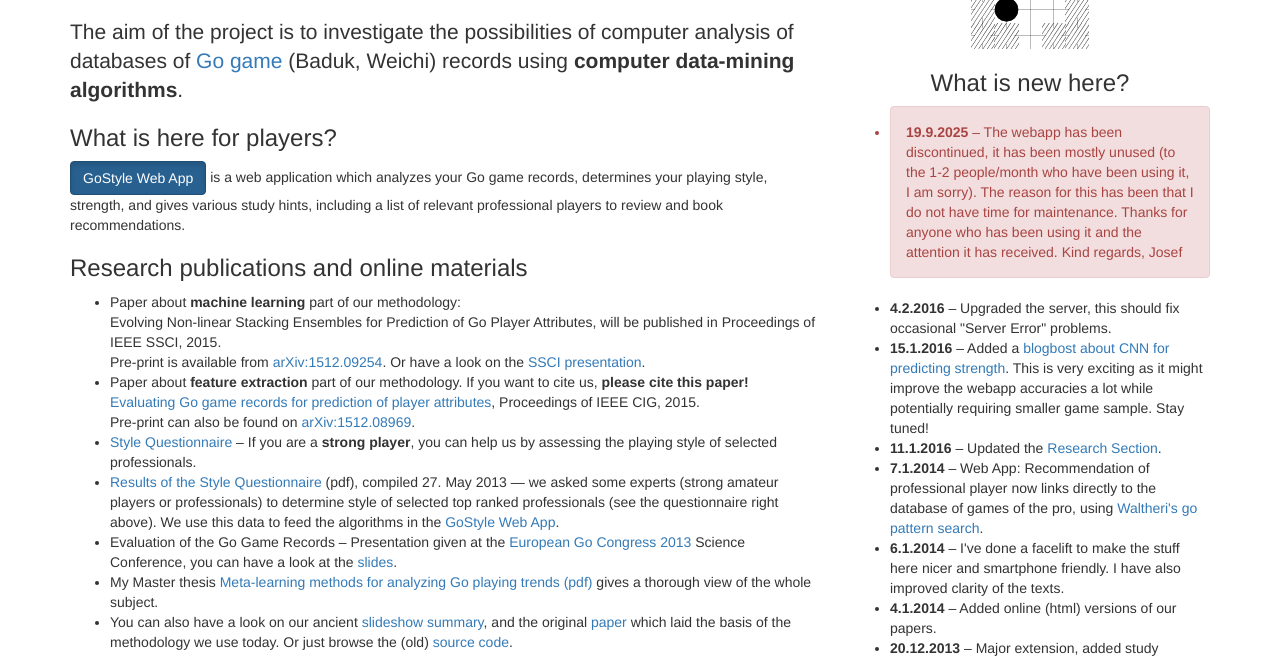
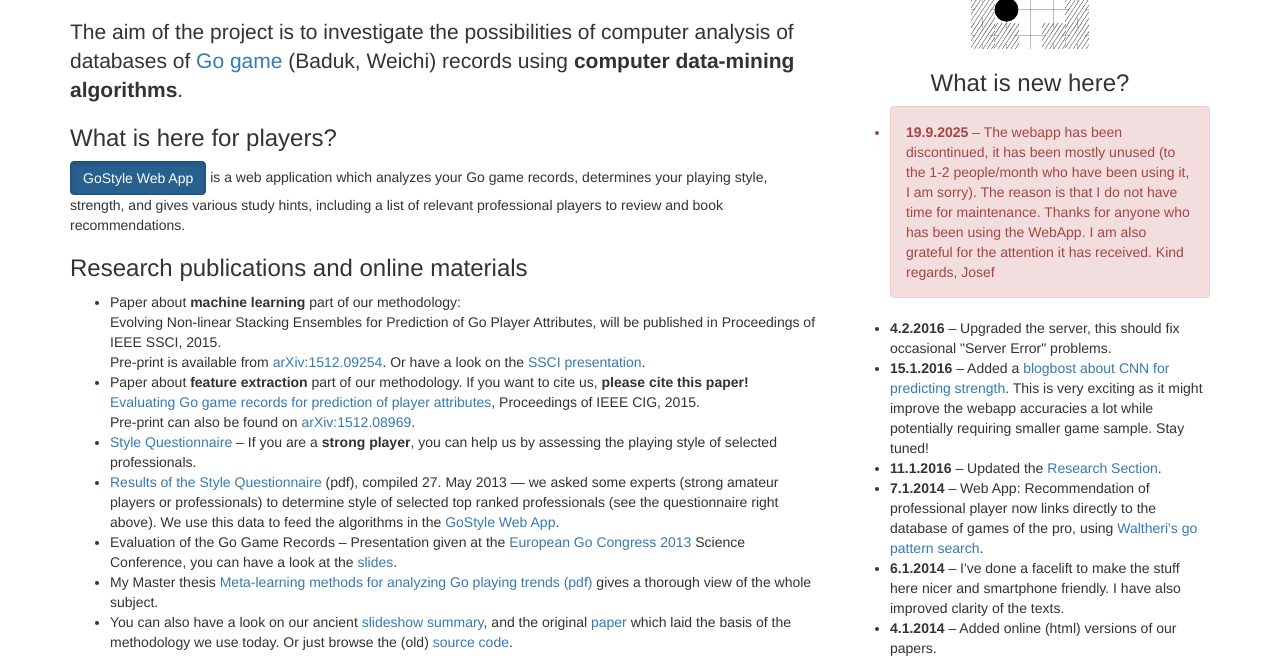
Before and after one commit to jmoudrik/gostyle, a plain HTML site: page WWW/index.html in a window 1280 px wide. Shown: the part 103-764 px from the top of the page. Drawn offline with nearby package versions, Linux system fonts and the light colour scheme.

Commit message:
improve wording

```diff
--- a/WWW/index.html
+++ b/WWW/index.html
@@ -121,7 +121,8 @@
         <ul>
         <li class="alert alert-danger">
         <b>19.9.2025</b> &ndash; The webapp has been discontinued, it has been mostly unused (to the 1-2 people/month who have been using it, I am sorry).
-        The reason for this has been that I do not have time for maintenance. Thanks for anyone who has been using it and the attention it has received.
+        The reason is that I do not have time for maintenance. Thanks for anyone who has been using the WebApp.
+        I am also grateful for the attention it has received.
         Kind regards, Josef
         </li>
         <li>
```
